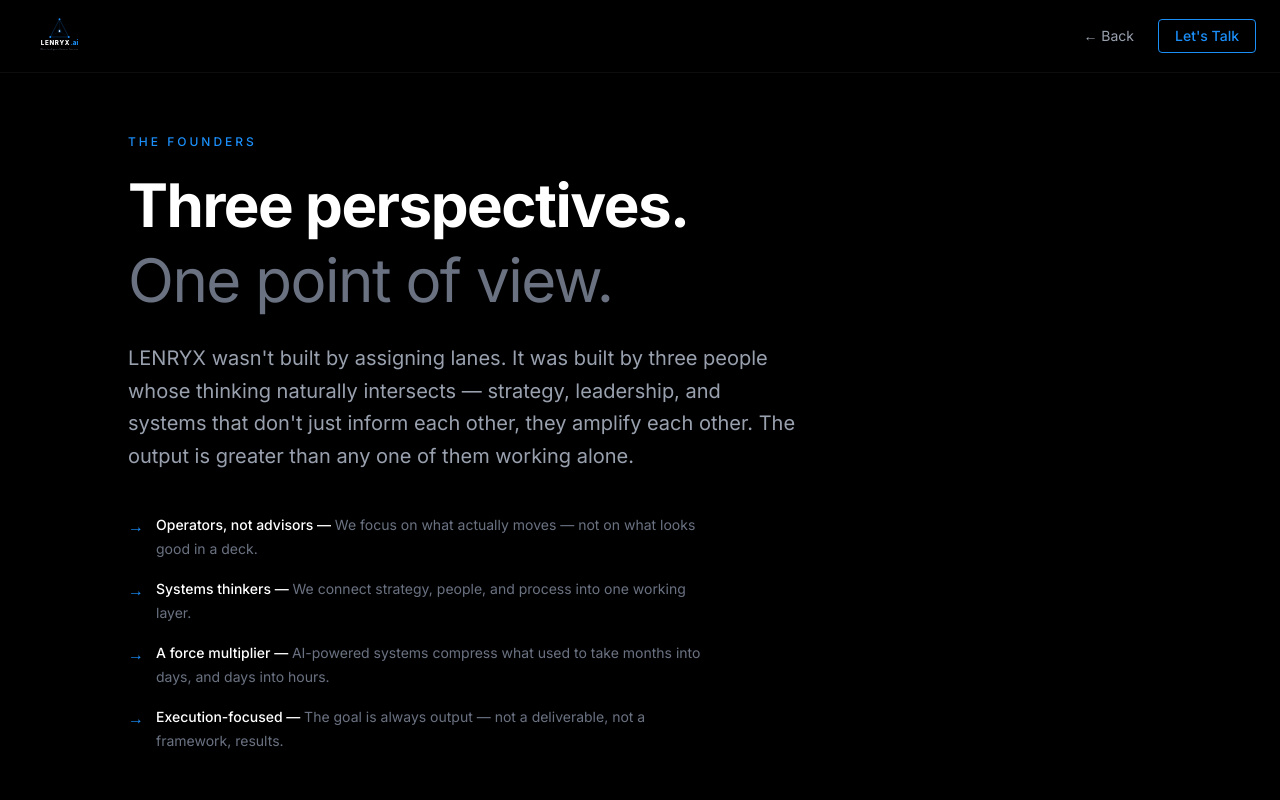
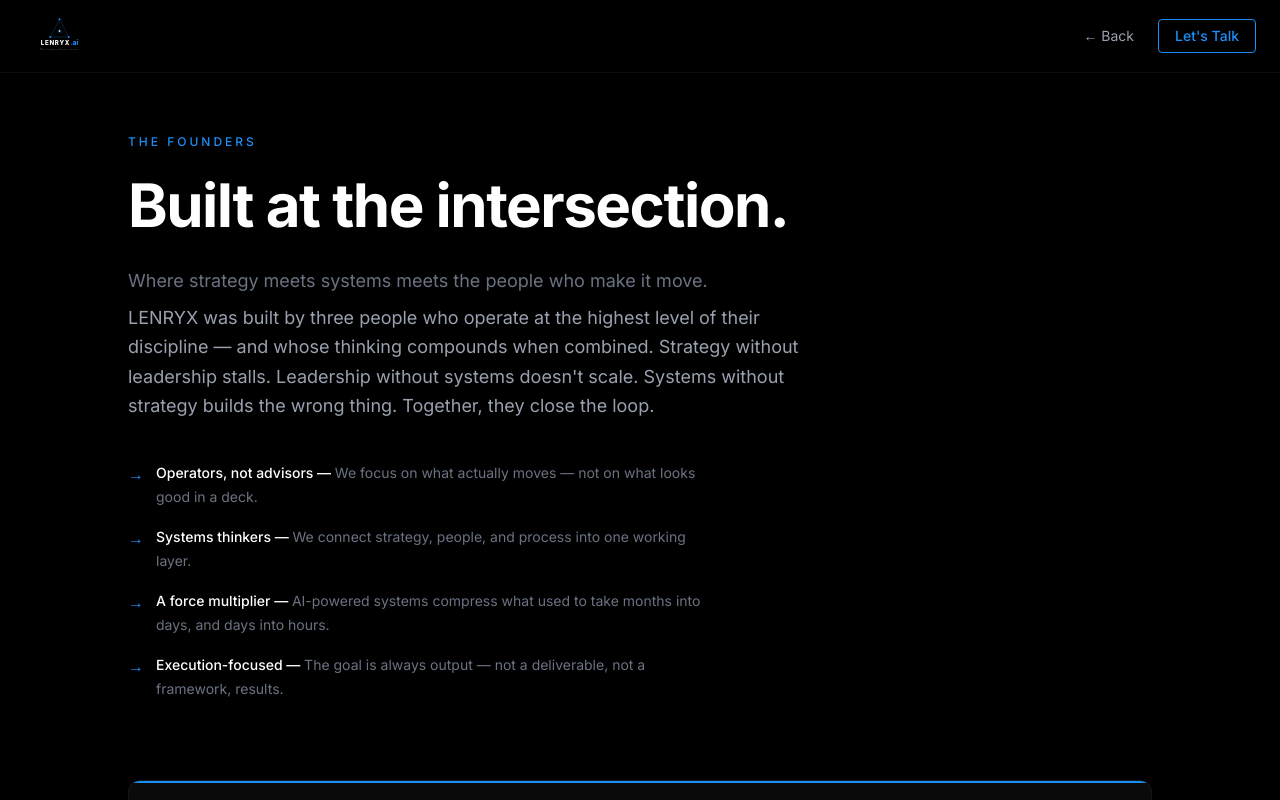
Before and after one commit to jaxson-agent/lenryx-site, a Next.js app: page /team in a window 1280 px wide. Shown: the top 800 px of the page. Built offline with nearby package versions, Linux system fonts and the light colour scheme.

Commit message:
fix: team page headline — Built at the intersection, stronger body copy

```diff
--- a/src/app/team/page.tsx
+++ b/src/app/team/page.tsx
@@ -71,11 +71,11 @@ export default function TeamPage() {
           <div className="mb-20">
             <span className="text-[#1B8EF8] text-xs font-medium tracking-[0.25em] uppercase">The Founders</span>
             <h1 className="text-4xl md:text-6xl font-bold text-white mt-4 mb-6 tracking-tight leading-tight">
-              Three perspectives.<br />
-              <span className="text-gray-500 font-normal">One point of view.</span>
+              Built at the intersection.
             </h1>
-            <p className="text-gray-400 text-xl max-w-2xl leading-relaxed mb-10">
-              LENRYX wasn&apos;t built by assigning lanes. It was built by three people whose thinking naturally intersects — strategy, leadership, and systems that don&apos;t just inform each other, they amplify each other. The output is greater than any one of them working alone.
+            <p className="text-gray-500 text-lg mb-2">Where strategy meets systems meets the people who make it move.</p>
+            <p className="text-gray-400 text-lg max-w-2xl leading-relaxed mb-10">
+              LENRYX was built by three people who operate at the highest level of their discipline — and whose thinking compounds when combined. Strategy without leadership stalls. Leadership without systems doesn&apos;t scale. Systems without strategy builds the wrong thing. Together, they close the loop.
             </p>
             <ul className="space-y-4 max-w-xl">
               {[
```
